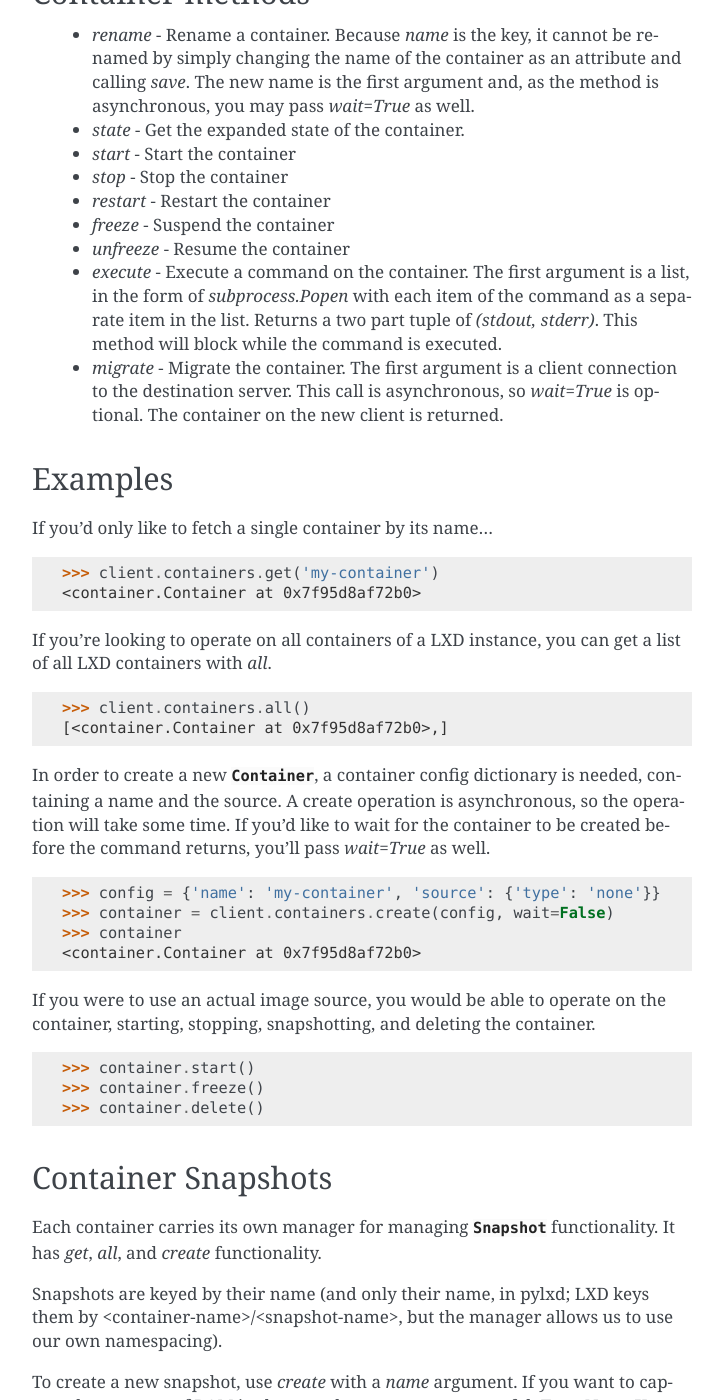
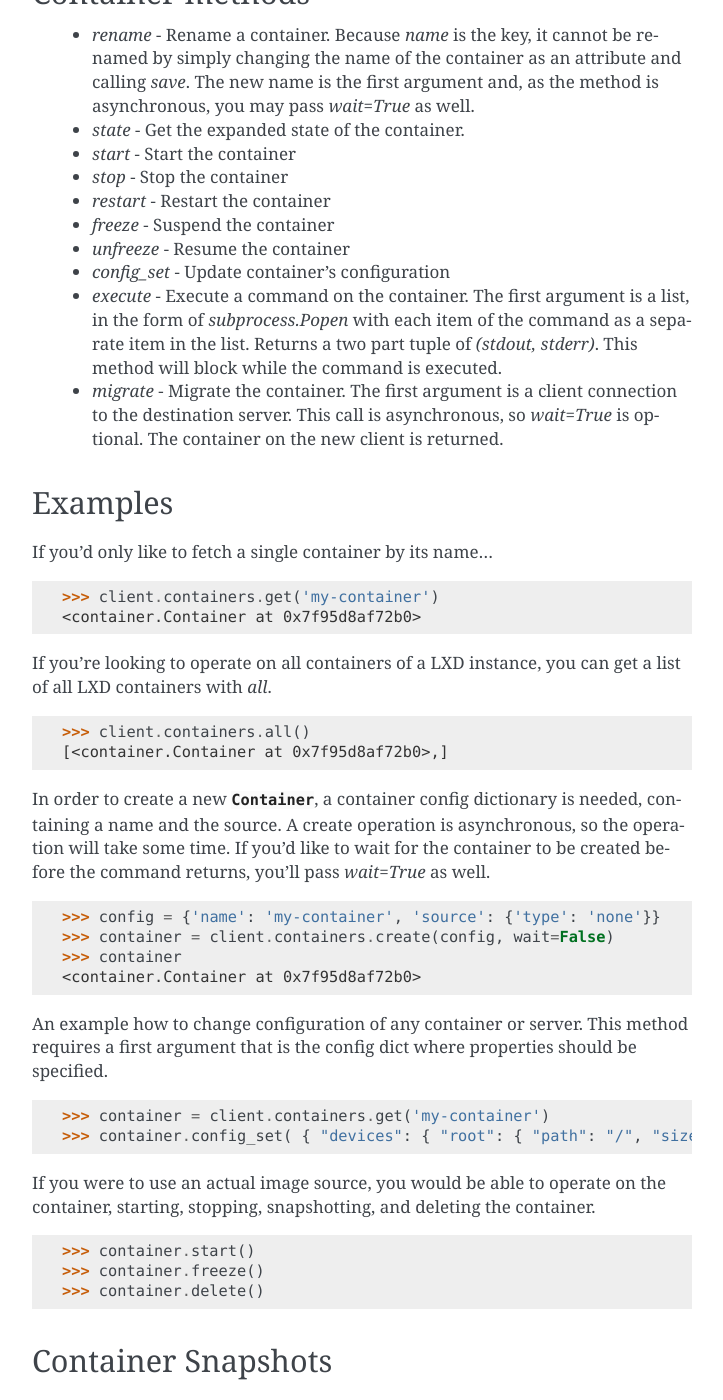
Before and after one commit to canonical/pylxd, a Sphinx documentation site: the page built from doc/source/containers.rst, in a window 1280 px wide and 1400 px high, scrolled down 1017 px. Shown: the whole window, without its empty margins (388-1111 px from the left). Built offline with Sphinx 7.4.7, drawn with Linux system fonts in a browser that asks for light colours.

Commit message:
Adding feature of update container configuration

```diff
--- a/doc/source/containers.rst
+++ b/doc/source/containers.rst
@@ -56,6 +56,7 @@ Container methods
   - `restart` - Restart the container
   - `freeze` - Suspend the container
   - `unfreeze` - Resume the container
+  - `config_set` - Update container's configuration
   - `execute` - Execute a command on the container. The first argument is
     a list, in the form of `subprocess.Popen` with each item of the command
     as a separate item in the list. Returns a two part tuple of
@@ -98,6 +99,16 @@ you'll pass `wait=True` as well.
     >>> container = client.containers.create(config, wait=False)
     >>> container
     <container.Container at 0x7f95d8af72b0>
+
+
+An example how to change configuration of any container or server.
+This method requires a first argument that is the config dict where
+properties should be specified.
+
+.. code-block:: python
+
+   >>> container = client.containers.get('my-container')
+   >>> container.config_set( { "devices": { "root": { "path": "/", "size": "9GB", "type": "disk", } } } )
 
 
 If you were to use an actual image source, you would be able to operate
```
Also changed, not shown: 1 other file.
